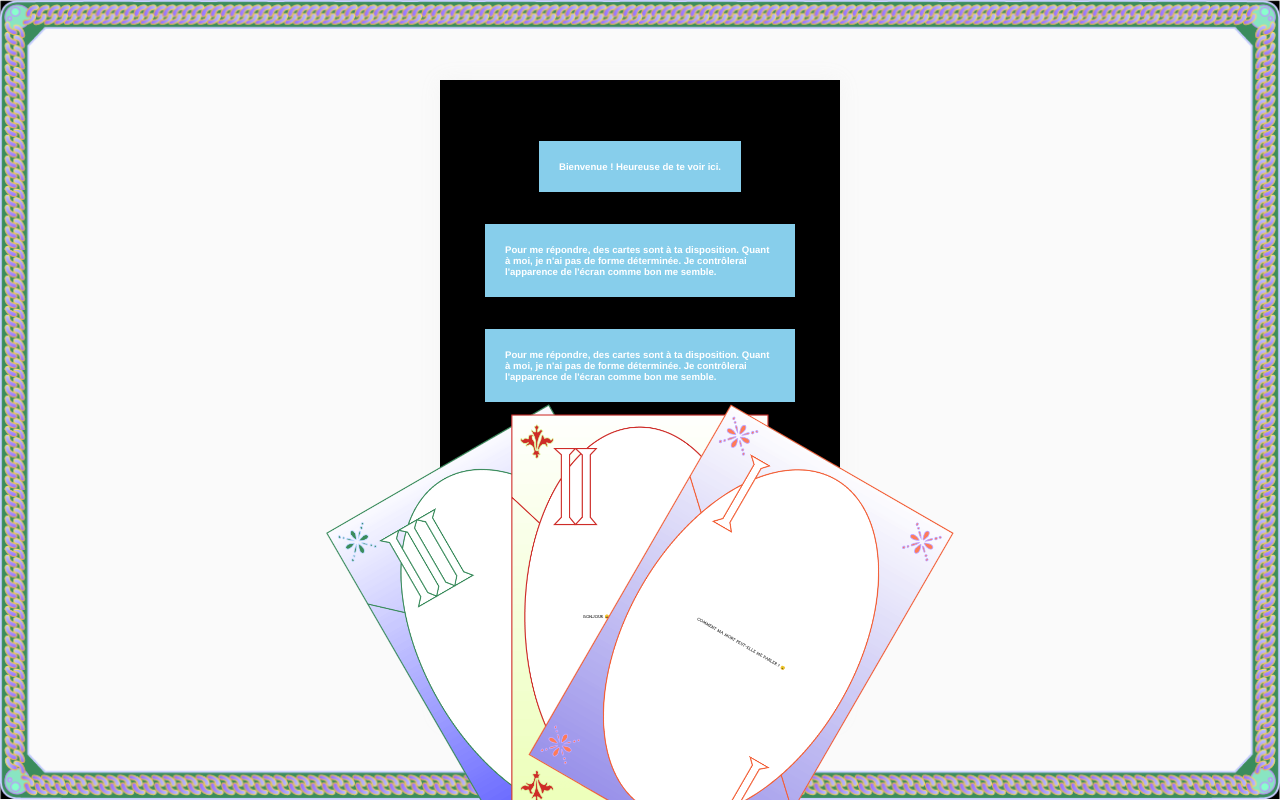
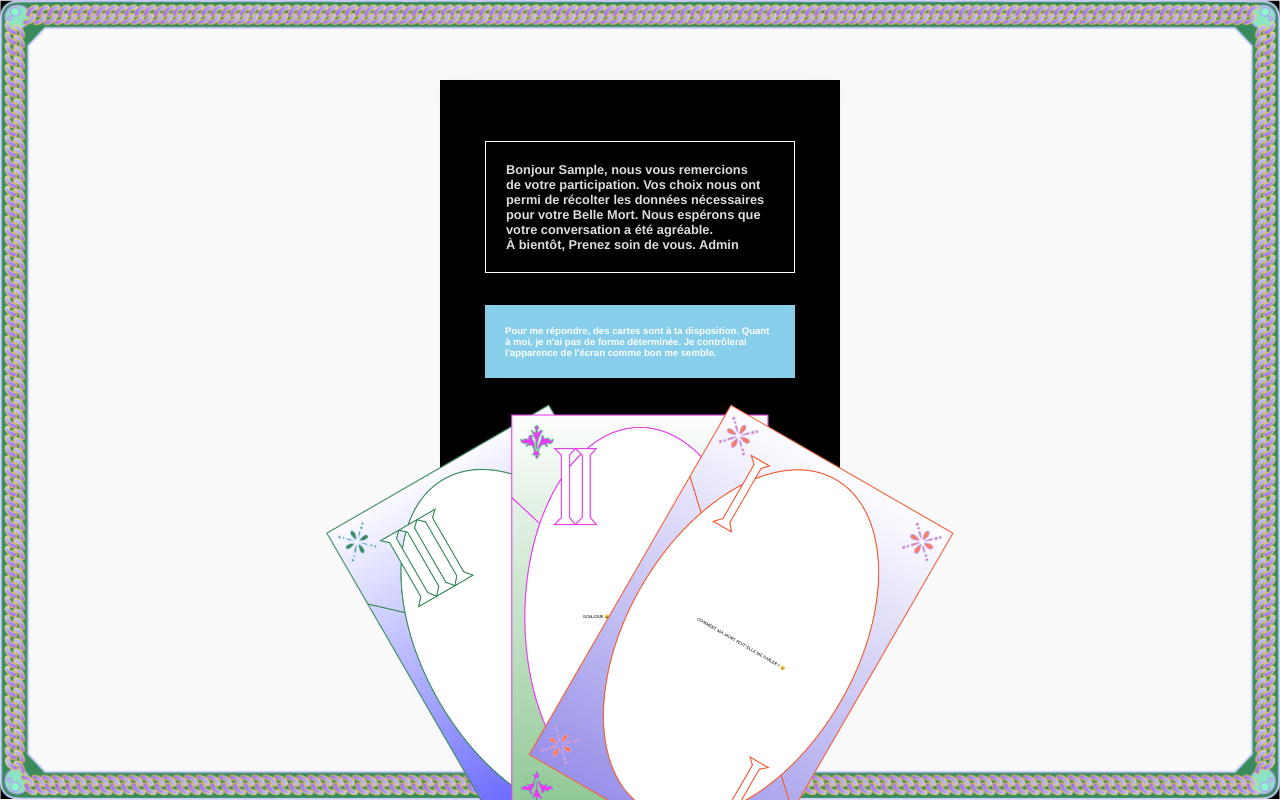
Before and after one commit to robinsimonklein/mabellemort, a Vue app: page / in a window 1280 px wide. Both pictures are taken after typing "Sample" into the empty fields and a click on the input "Commencer la discussion". Built offline with nearby package versions, Linux system fonts and the light colour scheme.

Commit message:
Replace username in messages

```diff
--- a/src/components/messages/BubbleMessage.vue
+++ b/src/components/messages/BubbleMessage.vue
@@ -1,5 +1,5 @@
 <template>
-    <div class="bubble-message" :style="'background-color:'" v-html="randomText">
+    <div class="bubble-message" :style="'background-color:'" v-html="randomText.replace('{{prenom}}', this.username)">
     </div>
 </template>
 
@@ -18,7 +18,7 @@
             }
         },
         computed: {
-            ...Vuex.mapGetters(['nextNode']),
+            ...Vuex.mapGetters(['nextNode', 'username']),
 
             randomText() {
                 return this.data.text[Math.round(Math.random() * (this.data.text.length - 1))]
--- a/src/components/messages/SimpleMessage.vue
+++ b/src/components/messages/SimpleMessage.vue
@@ -1,5 +1,5 @@
 <template>
-    <div class="simple-message" v-html="randomText">
+    <div class="simple-message" v-html="randomText.replace('{{prenom}}', this.username)">
 
     </div>
 </template>
@@ -20,7 +20,7 @@
             }
         },
         computed: {
-            ...Vuex.mapGetters(['nextNode']),
+            ...Vuex.mapGetters(['nextNode', 'username']),
 
             randomText() {
                 return this.data.text[Math.round(Math.random() * (this.data.text.length - 1))]
--- a/src/scenario/ends.json
+++ b/src/scenario/ends.json
@@ -128,7 +128,7 @@
     "type": "interaction",
     "component": "End",
     "data": {
-      "text": "Bonjour&nbsp;{{prénom}}, nous vous remercions de&nbsp;votre participation. Vos&nbsp;choix nous ont permi de&nbsp;récolter les&nbsp;données nécessaires pour&nbsp;votre Belle&nbsp;Mort. Nous&nbsp;espérons que votre conversation a&nbsp;été agréable.\nÀ&nbsp;bientôt,\nPrenez soin de&nbsp;vous.\nAdmin",
+      "text": "Bonjour&nbsp;{{prenom}}, nous vous remercions de&nbsp;votre participation. Vos&nbsp;choix nous ont permi de&nbsp;récolter les&nbsp;données nécessaires pour&nbsp;votre Belle&nbsp;Mort. Nous&nbsp;espérons que votre conversation a&nbsp;été agréable.\nÀ&nbsp;bientôt,\nPrenez soin de&nbsp;vous.\nAdmin",
       "sender": "Admin",
       "btnLabel": "Quitter la&nbsp;conversation"
     },
--- a/src/store.js
+++ b/src/store.js
@@ -11,7 +11,7 @@ const state = {
     testMode: true,
     view:'Intro',
     scenario: Object.assign({}, messages, interactions, events, ends),
-    actual: 'm0',
+    actual: 'f15',
     userInteraction: false,
     loading: false,
     bgColor: '#000',
```
